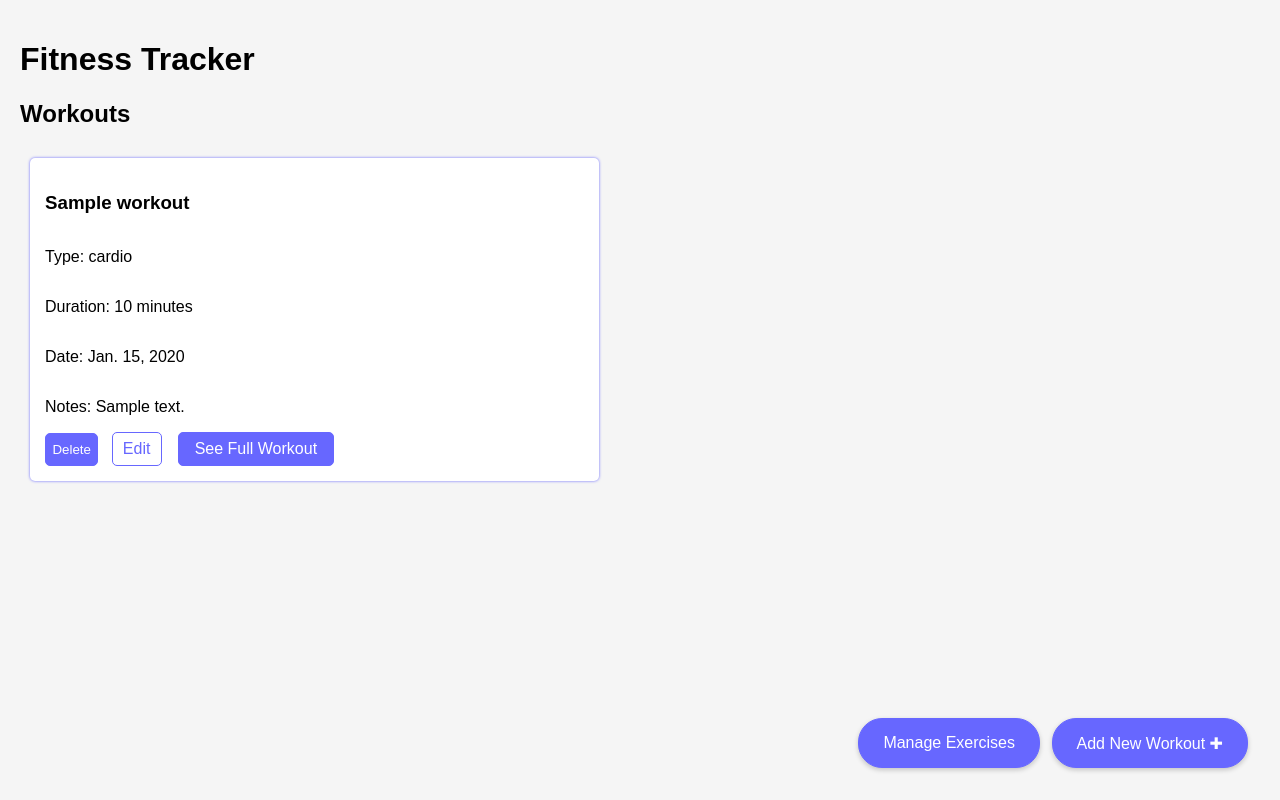
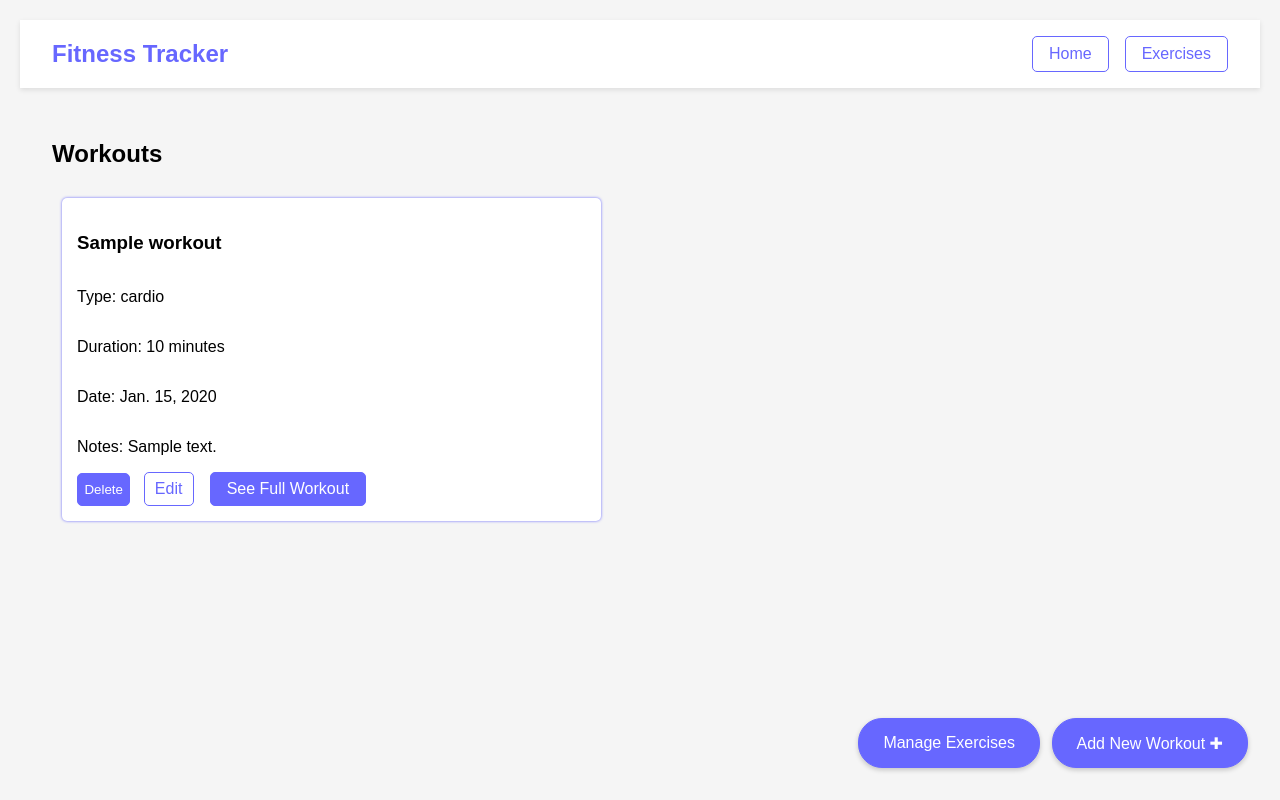
Before and after one commit to AlexTurbkG/project-vse-9klas, a Django app: page / in a window 1280 px wide. Run offline with Django 5.2, Linux system fonts and the light colour scheme; tables that the repository leaves empty hold one stand-in row (values such as "Sample post").

Commit message:
removed unecessery things and added css

```diff
--- a/tracker/fitness_tracker/models.py
+++ b/tracker/fitness_tracker/models.py
@@ -32,36 +32,6 @@ class Workout(models.Model):
         ('stretching', 'Stretching'),
     ]
 
-    CARDIO_TYPES = [
-        ('outdoor_running', 'Outdoor Running'),
-        ('indoor_running', 'Indoor Running'),
-        ('rope_jumping', 'Rope Jumping'),
-        ('custom', 'Custom Cardio'),
-    ]
-
-    CALISTHENICS_TYPES = [
-        ('push_ups', 'Push Ups'),
-        ('crunches', 'Crunches'),
-        ('pull_ups', 'Pull Ups'),
-        ('chin_ups', 'Chin Ups'),
-        ('custom', 'Custom Calisthenics'),
-    ]
-
-    WEIGHTLIFTING_TYPES = [
-        ('upper_body', 'Upper Body'),
-        ('lower_body', 'Lower Body'),
-    ]
-
-    UPPER_BODY_EXERCISES = [
-        ('bench_press', 'Bench Press'),
-        ('curls', 'Curls'),
-        ('custom', 'Custom Upper Body'),
-    ]
-
-    LOWER_BODY_EXERCISES = [
-        ('squats', 'Squats'),
-        ('custom', 'Custom Lower Body'),
-    ]
 
     title = models.CharField(max_length=255)
     type = models.CharField(max_length=20, choices=WORKOUT_TYPES)
--- a/tracker/fitness_tracker/urls.py
+++ b/tracker/fitness_tracker/urls.py
@@ -1,7 +1,7 @@
 from django.urls import path
-from .views import home, add_workout, del_workout, edit_workout, add_exercise, workout_details, delete_exercise, manage_exercises
+from .views import *
 from django.conf import settings
-from django.conf.urls.static import static
+
 
 urlpatterns = [
     path('', home, name='home'),
@@ -12,4 +12,4 @@ urlpatterns = [
     path('workout/<int:workout_id>/', workout_details, name='workout_details'),
     path('delete-exercise/<int:exercise_id>/', delete_exercise, name='delete_exercise'),
     path('manage-exercises/', manage_exercises, name='manage_exercises'),
-] + static(settings.STATIC_URL, document_root=settings.STATIC_ROOT)
+]
--- a/tracker/templates/home.html
+++ b/tracker/templates/home.html
@@ -1,4 +1,3 @@
-
 <!DOCTYPE html>
 <html lang="en">
 <head>
@@ -88,11 +87,14 @@
     display:grid;
     grid-template-columns: 47.5% 47.5%;
     gap:5%;
+
 }
 
 .workout-container h2{
     grid-area:0 0;
 }
+
+
 
 
 .add-workout-btn {
@@ -189,18 +191,98 @@
 .detail-btn:active {
     transform: scale(0.9);
 }
+
+.navbar {
+    background-color: white;
+    padding: 1rem 2rem;
+    box-shadow: 0 2px 5px rgba(0, 0, 0, 0.1);
+    position: sticky;
+    top: 0;
+    z-index: 1000;
+    display: flex;
+    justify-content: space-between;
+    align-items: center;
+}
+
+.navbar h1 {
+    color: rgb(103, 103, 255);
+    margin: 0;
+    font-size: 1.5rem;
+}
+
+.nav-links {
+    display: flex;
+    gap: 1rem;
+}
+
+.nav-link {
+    text-decoration: none;
+    color: rgb(103, 103, 255);
+    border: 1px solid rgb(103, 103, 255);
+    padding: 0.5rem 1rem;
+    border-radius: 5px;
+    transition: all 0.5s ease;
+}
+
+.nav-link:hover {
+    background-color: rgb(103, 103, 255);
+    color: white;
+}
+
+.empty-state {
+    text-align: center;
+    padding: 4rem 2rem;
+    background-color: white;
+    border-radius: 10px;
+    box-shadow: 0 0px 3px rgb(103, 103, 255);
+    margin: 2rem auto;
+    max-width: 500px;
+}
+
+.empty-state p {
+    color: #666;
+    margin-bottom: 2rem;
+}
+
+.empty-state-icon {
+    font-size: 3rem;
+    color: rgb(103, 103, 255);
+    margin-bottom: 1rem;
+}
+
+.start-btn {
+    display: inline-block;
+    background-color: rgb(103, 103, 255);
+    color: white;
+    text-decoration: none;
+    padding: 0.8rem 1.5rem;
+    border-radius: 5px;
+    transition: all 0.3s ease;
+}
+
+.start-btn:hover {
+    transform: scale(1.05);
+    background-color: white;
+    color: rgb(103, 103, 255);
+    border: 1px solid rgb(103, 103, 255);
+}
+
+.content {
+    padding: 2rem;
+}
     </style>
 
 </head>
+<body>
+    <nav class="navbar">
+        <h1>Fitness Tracker</h1>
+        <div class="nav-links">
+            <a href="{% url 'home' %}" class="nav-link">Home</a>
+            <a href="{% url 'manage_exercises' %}" class="nav-link">Exercises</a>
+        </div>
+    </nav>
 
-
-<body>
-
-
-
-    <div class="header">
-        <h1>Fitness Tracker</h1>
-    </div>
+    <div class="content">
         <h2>Workouts</h2>
         <div class="workout-container">
             {% if workouts %}
@@ -224,8 +306,14 @@
                     </div>
                 {% endfor %}
             {% else %}
-            <p>No workouts available.</p>
+                <div class="empty-state">
+                    <div class="empty-state-icon">💪</div>
+                    <h2>No Workouts Yet</h2>
+                    <p>Start tracking your fitness journey by adding your first workout!</p>
+                    <a href="{% url 'add_workout' %}" class="start-btn">Create First Workout</a>
+                </div>
             {% endif %}
+        </div>
     </div>
 
     <a href="{% url 'manage_exercises' %}" class="manage-exercises-btn">Manage Exercises</a>
```
Also changed, not shown: tracker/db.sqlite3. Lines whose indentation alone changed are shown as unchanged.
